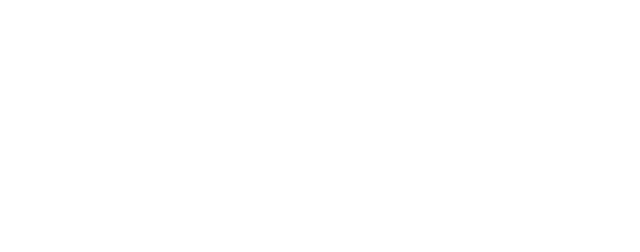
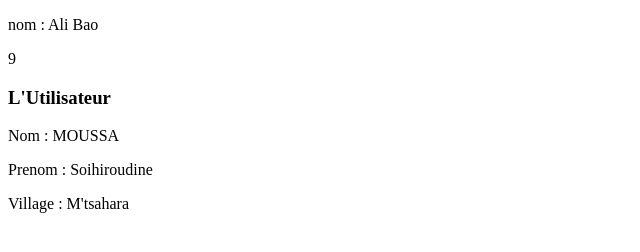
Before and after one commit to Soihiroudine/monpremiermodulejs, a plain HTML site: page index.html in a window 1280 px wide. Shown: the whole page, without its empty margins (0-640 px from the left). Drawn offline with Linux system fonts and the light colour scheme.

Commit message:
Exercice sur l'exportation d'un objet utilisateur

```diff
--- a/generate.js
+++ b/generate.js
@@ -1,15 +1,21 @@
+
 function getHeure(){
     const date = new Date();
-
-    const heure = date.getHours();
-    const minute = date.getMinutes();
-    const seconde = date.getSeconds();
-
-    console.log(`L'heure actuelle : ${heure} : ${minute} : ${seconde}`);
+    return date.getHours();
 }
 
+function getMinute() {
+    const date = new Date();
+    return date.getMinutes();
+}
+
+function getSecondes() {
+    const date = new Date();
+    return date.getSeconds();
+}
 // Exporter la fonction getHeure
-
-export{
-    getHeure
-}
+export {
+    getHeure,
+    getMinute,
+    getSecondes
+};
--- a/index.html
+++ b/index.html
@@ -3,9 +3,12 @@
 <head>
     <meta charset="UTF-8">
     <title>Document</title>
-    <script src="main.js" type="module" defer></script>
+    <script type="module" src="main.js" async></script>
 </head>
 <body>
+    <p>nom : <span id="nom"></span></p>
+    <p id="heure"></p>
+
 
 </body>
 </html>
--- a/main.js
+++ b/main.js
@@ -1,7 +1,38 @@
 
 // Importer la fonction getHeure qui est dans le fichier generate.js
-import {getHeure} from "./generate.js";
+import { getHeure, getMinute, getSecondes } from "./generate.js";
 
-let nom = "Cazers";
+// Importer la variable nom appartir du fichier users.js
+import {nom, utilisateur} from "./users.js";
 
-getHeure();
+// Selection de la balise body
+let body = document.querySelector("body");
+
+// recuperation de l'id nom
+let nomUtilisateur = document.querySelector("#nom");
+nomUtilisateur.textContent = nom; // On change le contenue
+
+// recuperation de l'id heure
+let heure = document.querySelector("#heure");
+heure.textContent = getHeure();
+
+
+function paragraphe(valeur){
+    let p = document.createElement("p");
+    p.innerHTML = valeur;
+    return p;
+}
+// 2. Importer l'objet utilisateur
+
+let afficheUtilisateur = document.createElement("div");
+let texteH3 = document.createElement("h3");
+texteH3.textContent = "L'Utilisateur";
+
+afficheUtilisateur.appendChild(paragraphe("Nom : " + utilisateur.nom));
+afficheUtilisateur.appendChild(paragraphe("Prenom : " + utilisateur.prenom));
+afficheUtilisateur.appendChild(paragraphe("Village : " + utilisateur.village));
+
+body.appendChild(texteH3);
+body.appendChild(afficheUtilisateur);
+
+// 3. Afficher dans index.html : nom, prenom et village
--- /dev/null
+++ b/users.js
@@ -0,0 +1,16 @@
+// Module user
+
+export let nom = "Ali Bao";
+
+/*
+    Créer un objet : utilisateur
+    + nom
+    + prenom
+    + village
+*/
+
+export let utilisateur = {
+    nom : "MOUSSA",
+    prenom : "Soihiroudine",
+    village : "M'tsahara"
+}
```
